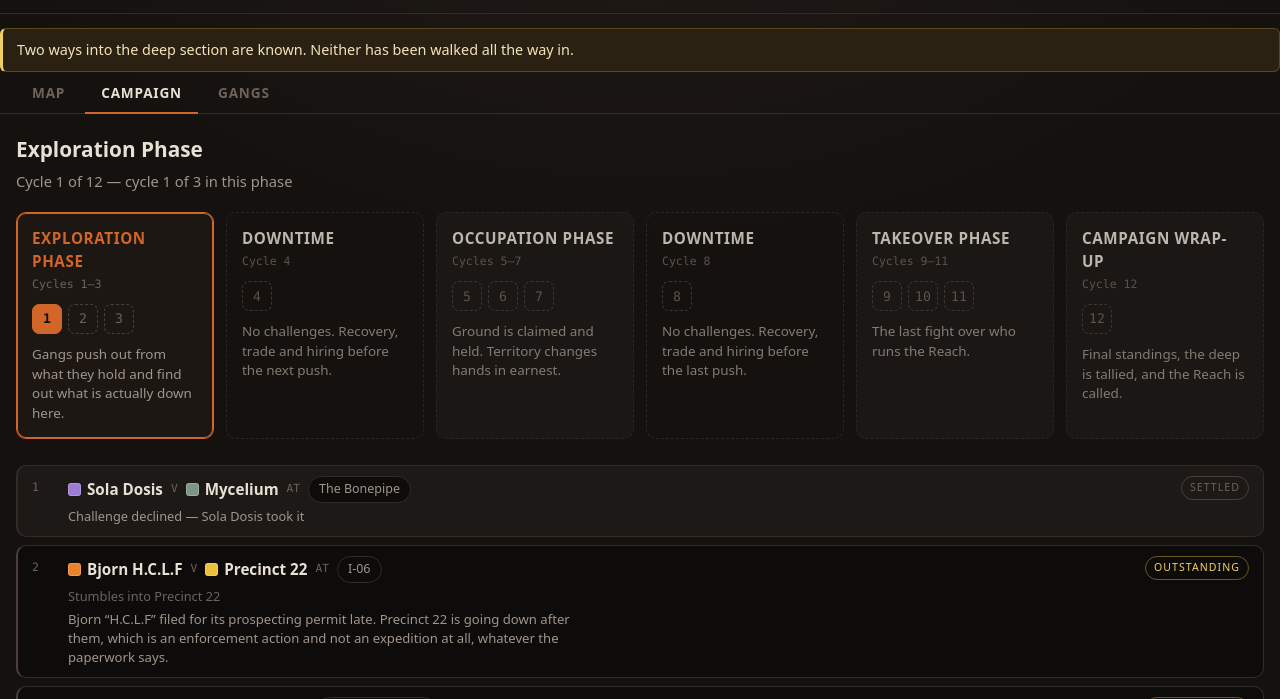
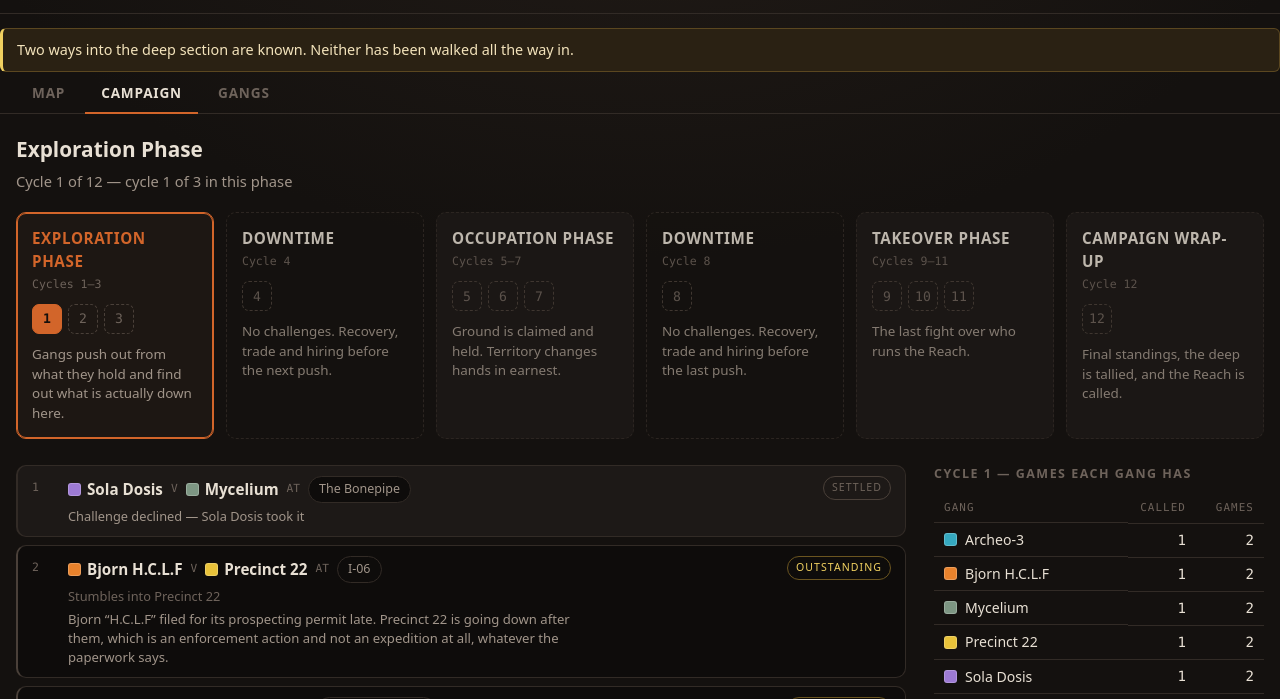
Before and after one commit to anton-acvos/necromunda-campaign, a plain HTML site: page index.html in a window 1280 px wide. Both pictures are taken after a click on the tab "CAMPAIGN". Shown: the part 98-797 px from the top of the page. Drawn offline with Linux system fonts and the light colour scheme.

Commit message:
Count the cycle beside it: who called what, who fights how often
The cycle list says what was called; the column next to it says what that
adds up to per gang — challenges issued, and games they are in on either
side. A challenge nobody turned up for was still called, so the log entry
carries played: false and the count leaves it out of the games column.

Co-Authored-By: Claude Opus 5 <noreply@anthropic.com>

```diff
--- a/assets/app.js
+++ b/assets/app.js
@@ -622,7 +622,13 @@
     });
     host.appendChild(track);
 
-    host.appendChild(renderSlate());
+    /* The cycle reads left to right: what was called, and what that adds
+       up to per gang. Side by side because they are the same question
+       asked two ways, and because the count is short. */
+    var cols = h('div', 'cycle-cols');
+    cols.appendChild(renderSlate());
+    cols.appendChild(renderTally());
+    host.appendChild(cols);
     host.appendChild(renderLog());
 
     var foot = h('p', 'hint plan-hint',
@@ -732,6 +738,118 @@
     var w = b.winner ? gangOf(b.winner) : null;
     var head = b.scenario ? b.scenario + ' \u2014 ' : '';
     return head + (w ? (w.short || w.name) + ' took it' : 'no decisive result');
+  }
+
+  /* ---------- the count, per cycle ----------
+
+     Two numbers a gang can plan around: how many challenges they called,
+     and how many games that leaves them holding dice for. Calling a fight
+     and being called out are both games, so the second number counts a
+     gang on either side of one.
+
+     A challenge nobody turned up for was still called, so it counts in
+     the first column and not the second: the log entry carries
+     played: false and the count reads it off there rather than guessing
+     from the scenario name. */
+  function wasPlayed(c) {
+    if ((c.status || 'open') !== 'settled') return true;   /* still to come */
+    var b = c.battle ? battleOf(c.battle) : null;
+    return !b || b.played !== false;
+  }
+
+  function cycleOf(c) {
+    return c.cycle == null ? (state.data.campaign || {}).cycle : c.cycle;
+  }
+
+  /* Newest cycle first: the one being played is the one people are
+     counting, and finished cycles stay underneath it. */
+  function cyclesCalled() {
+    var seen = [];
+    (state.data.challenges || []).forEach(function (c) {
+      var n = cycleOf(c);
+      if (n != null && seen.indexOf(n) < 0) seen.push(n);
+    });
+    return seen.sort(function (x, y) { return y - x; });
+  }
+
+  function tallyFor(cycle) {
+    var rows = {};
+    function row(id) {
+      if (!rows[id]) rows[id] = { id: id, called: 0, fights: 0, done: 0 };
+      return rows[id];
+    }
+    (state.data.challenges || []).forEach(function (c) {
+      if (cycleOf(c) !== cycle) return;
+      row(c.challenger).called++;
+      if (!wasPlayed(c)) return;
+      var settled = (c.status || 'open') === 'settled';
+      [c.challenger, c.defender].forEach(function (id) {
+        if (!id) return;
+        var r = row(id);
+        r.fights++;
+        if (settled) r.done++;
+      });
+    });
+    return visibleGangs().map(function (gang) {
+      var r = rows[gang.id] || { id: gang.id, called: 0, fights: 0, done: 0 };
+      r.gang = gang;
+      return r;
+    }).sort(function (x, y) {
+      return (y.fights - x.fights) || (y.called - x.called) ||
+             (x.gang.short || x.gang.name).localeCompare(y.gang.short || y.gang.name);
+    });
+  }
+
+  function renderTally() {
+    var wrap = h('section', 'tally');
+    var cycles = cyclesCalled();
+    if (!cycles.length) return wrap;
+
+    cycles.forEach(function (n) {
+      wrap.appendChild(h('h3', 'tally-head', 'Cycle ' + n + ' \u2014 games each gang has'));
+
+      var table = h('table', 'tally-table');
+      var head = h('tr', 'tally-row is-head');
+      head.appendChild(h('th', 'tally-gang', 'Gang'));
+      head.appendChild(h('th', 'tally-num', 'Called'));
+      head.appendChild(h('th', 'tally-num', 'Games'));
+      var thead = h('thead'); thead.appendChild(head);
+      table.appendChild(thead);
+
+      var body = h('tbody');
+      tallyFor(n).forEach(function (r) {
+        var tr = h('tr', 'tally-row' + (r.fights ? '' : ' is-idle'));
+
+        var who = h('td', 'tally-gang');
+        var sw = h('span', 'swatch');
+        sw.style.background = r.gang.color;
+        who.appendChild(sw);
+        who.appendChild(document.createTextNode(r.gang.short || r.gang.name));
+        tr.appendChild(who);
+
+        tr.appendChild(h('td', 'tally-num', String(r.called)));
+
+        var games = h('td', 'tally-num', String(r.fights));
+        if (r.fights) {
+          var left = r.fights - r.done;
+          games.title = r.done + ' played, ' + left + ' still to fight';
+          if (left && r.done) {
+            games.appendChild(h('span', 'tally-left', ' (' + r.done + ' played)'));
+          }
+        }
+        tr.appendChild(games);
+
+        body.appendChild(tr);
+      });
+      table.appendChild(body);
+      wrap.appendChild(table);
+    });
+
+    wrap.appendChild(h('p', 'tally-foot',
+      'Called: challenges and expeditions a gang issued. Games: every fight ' +
+      'they are in, on either side. A declined challenge was called, but ' +
+      'nobody played it.'));
+    return wrap;
   }
 
   /* The log, under the phase track. Brief on purpose: when, what, who,
--- a/assets/style.css
+++ b/assets/style.css
@@ -651,6 +651,68 @@ body {
 
 /* ---------- the log ---------- */
 
+/* the cycle and its count, side by side until there is no room */
+.cycle-cols {
+  margin: 26px 0 0;
+  display: grid;
+  grid-template-columns: minmax(0, 1fr) 330px;
+  gap: 28px;
+  align-items: start;
+}
+
+@media (max-width: 1000px) {
+  .cycle-cols { grid-template-columns: minmax(0, 1fr); gap: 22px; }
+}
+
+.tally { margin: 0; }
+.cycle-cols .slate { margin: 0; }
+
+.tally-head {
+  margin: 0 0 10px;
+  font-size: 0.78rem;
+  letter-spacing: 0.12em;
+  text-transform: uppercase;
+  color: var(--ink-faint);
+}
+
+.tally-table {
+  width: 100%;
+  border-collapse: collapse;
+  font-size: 0.88rem;
+}
+
+.tally-row > * {
+  padding: 6px 10px;
+  border-bottom: 1px solid var(--line);
+  text-align: left;
+}
+
+.tally-row.is-head > * {
+  font-family: var(--mono);
+  font-size: 0.68rem;
+  font-weight: 400;
+  letter-spacing: 0.1em;
+  text-transform: uppercase;
+  color: var(--ink-faint);
+}
+
+.tally-row.is-idle .tally-gang,
+.tally-row.is-idle .tally-num { color: var(--ink-faint); }
+
+.tally-gang { display: flex; align-items: center; gap: 8px; }
+.tally-gang .swatch { margin: 0; }
+
+.tally-num { font-family: var(--mono); width: 68px; text-align: right; white-space: nowrap; }
+.tally-left { display: block; color: var(--ink-faint); font-size: 0.66rem; }
+
+.tally-foot {
+  margin: 10px 0 0;
+  font-size: 0.78rem;
+  line-height: 1.45;
+  color: var(--ink-faint);
+  max-width: 70ch;
+}
+
 .log { margin: 26px 0 0; }
 
 .log-head {
--- a/data/campaign.json
+++ b/data/campaign.json
@@ -2464,6 +2464,7 @@
         "mycelium"
       ],
       "winner": "chymist-cult",
+      "played": false,
       "summary": "The Chymist Cult called Mycelium Section out over the Rogue Doc. Mycelium Section did not come, and the doc has new patrons."
     }
   ]
--- a/scripts/generate-map.mjs
+++ b/scripts/generate-map.mjs
@@ -847,6 +847,9 @@ const xs = drawn.map((p) => p[0]), ys = drawn.map((p) => p[1]);
       territory: 'the-bonepipe',
       participants: ['chymist-cult', 'mycelium'],
       winner: 'chymist-cult',
+      /* nobody came, so nobody played: it settles the ground but counts
+         as no battle fought for either side */
+      played: false,
       summary: 'The Chymist Cult called Mycelium Section out over the Rogue Doc. Mycelium Section did not come, and the doc has new patrons.' }
   ]
 };
--- a/scripts/validate.mjs
+++ b/scripts/validate.mjs
@@ -224,6 +224,9 @@ for (const [i, c] of (data.challenges ?? []).entries()) {
 
 /* --- battles --- */
 for (const [i, b] of (data.battles ?? []).entries()) {
+  if (b.played != null && typeof b.played !== 'boolean') {
+    err(`battles[${i}] (${b.id}): played must be true or false`);
+  }
   const at = `battles[${i}]`;
   if (b.date && !/^\d{4}-\d{2}-\d{2}$/.test(b.date)) err(`${at}.date: expected YYYY-MM-DD`);
   if (b.territory && !terrIds.has(b.territory)) err(`${at}.territory: unknown id "${b.territory}"`);
```
Also changed, not shown: index.html (+2 -2 lines).
